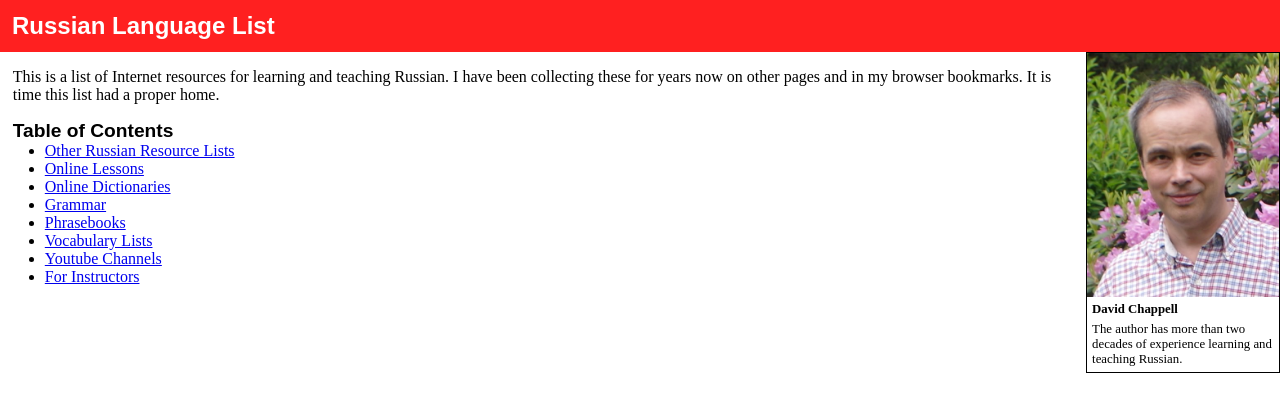
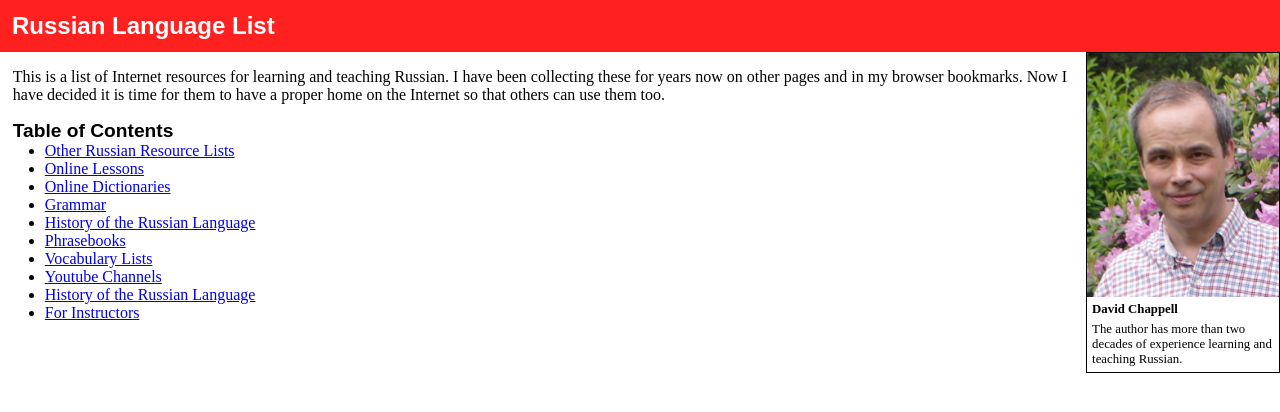
Before and after one commit to david672orford/russian-language-list, a Jekyll site: the page built from index.md, in a window 1280 px wide. Shown: the top 412 px of the page. Built offline with Jekyll 4.4.1, drawn with Linux system fonts in a browser that asks for light colours; our own code applies the rules of GitHub Pages for plain Markdown files.

Commit message:
Added language history

```diff
--- a/index.md
+++ b/index.md
@@ -1,12 +1,15 @@
-This is a list of Internet resources for learning and teaching Russian. I have been collecting
-these for years now on other pages and in my browser bookmarks. It is time this list had a
-proper home.
+This is a list of Internet resources for learning and teaching Russian.
+I have been collecting these for years now on other pages and in my
+browser bookmarks. Now I have decided it is time for them to have
+a proper home on the Internet so that others can use them too.
 ## Table of Contents
 * [Other Russian Resource Lists](for-all/other-lists.md)
 * [Online Lessons](for-all/lessons.md)
 * [Online Dictionaries](for-all/dictionaries.md)
 * [Grammar](for-all/grammar.md)
+* [History of the Russian Language](for-all/history.md)
 * [Phrasebooks](for-all/phrasebooks.md)
 * [Vocabulary Lists](for-all/vocabulary-lists.md)
 * [Youtube Channels](for-all/youtube-channels.md)
+* [History of the Russian Language](for-all/language-history.md)
 * [For Instructors](for-instructors/)
```
Also changed, not shown: for-all/grammar.md (+1 -1 lines), for-all/language-history.md (added, +3 -0 lines), for-instructors/public-domain-books.md (+6 -0 lines), for-instructors/software.md (+4 -0 lines), for-instructors/tutorials.md (+2 -0 lines).
